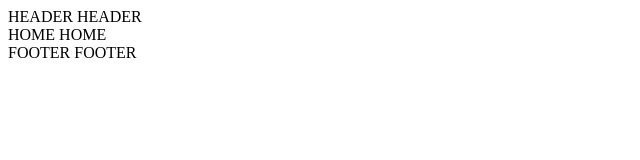
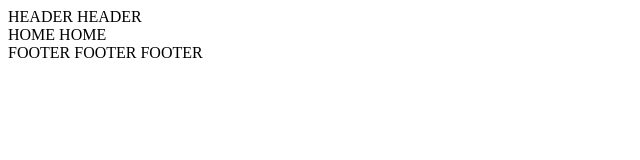
Before and after one commit to mathiaskodehode/Gutendex, a React (Vite) app: page / in a window 1280 px wide. Shown: the top 160 px of the page, without its empty margins (0-640 px from the left). Built offline with nearby package versions, Linux system fonts and the light colour scheme.

Commit message:
feat: Add extra text to the footer

```diff
--- a/src/components/Footer.tsx
+++ b/src/components/Footer.tsx
@@ -1,3 +1,3 @@
 export default function Footer() {
-  return <footer>FOOTER FOOTER</footer>;
+  return <footer>FOOTER FOOTER FOOTER</footer>;
 }
```
